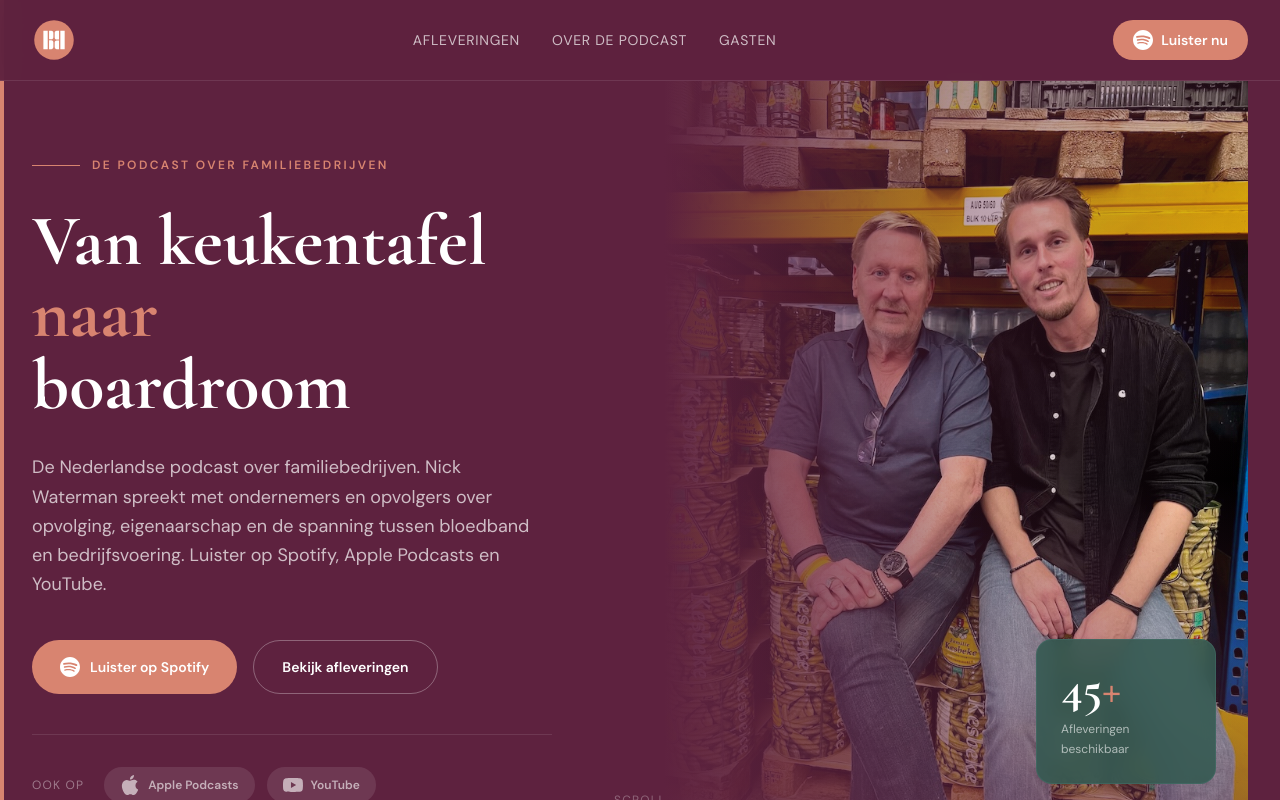
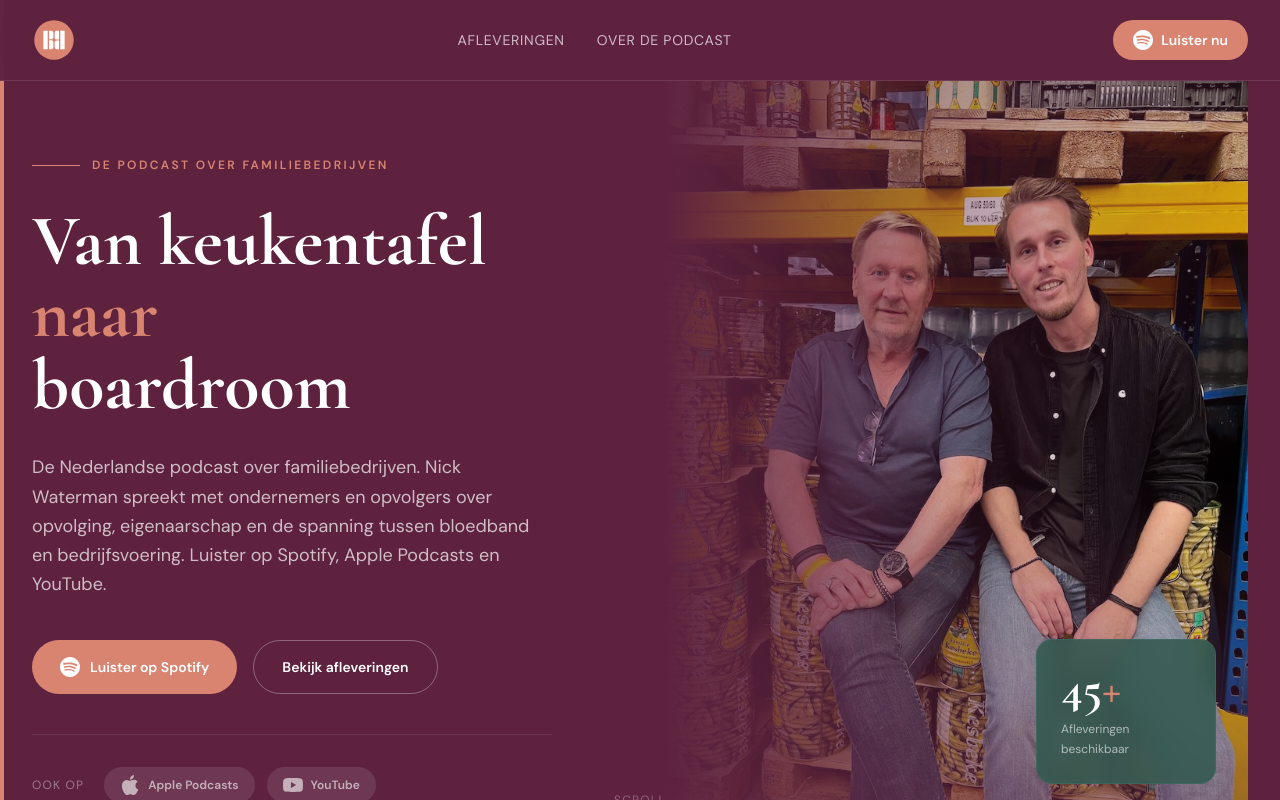
Before and after one commit to RudyN023/bloedband-en-bedrijfsvoering, a Next.js app: page / in a window 1280 px wide. Shown: the top 800 px of the page. Built offline with nearby package versions, Linux system fonts and the light colour scheme.

Commit message:
Remove Gasten from navigation menu
Co-Authored-By: Claude Sonnet 4.6 <noreply@anthropic.com>

```diff
--- a/app/page.tsx
+++ b/app/page.tsx
@@ -250,7 +250,7 @@ export default function Home() {
 
           {/* Nav links */}
           <div className="hidden md:flex items-center gap-8">
-            {["Afleveringen", "Over de podcast", "Gasten"].map((item) => (
+            {["Afleveringen", "Over de podcast"].map((item) => (
               <Link
                 key={item}
                 href={`#${item.toLowerCase().replace(/ /g, "-")}`}
```
